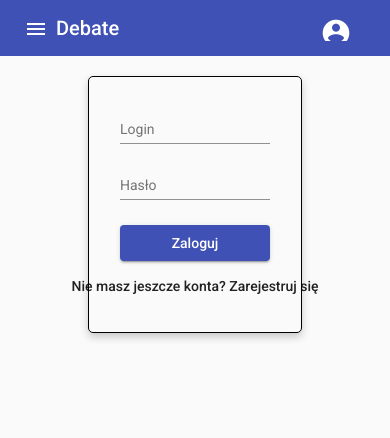
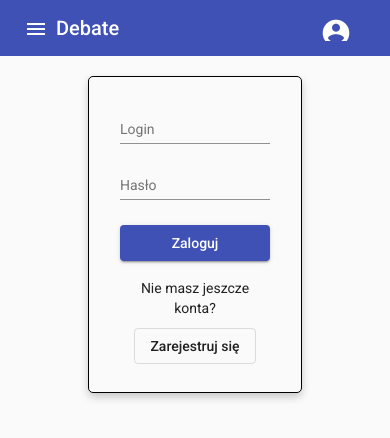
Before and after one commit to borysewicz/debate, an Angular app in the folder sources/Debate-frontend/: page /login in a window 390 px wide. Shown: the top 438 px of the page. Built offline with nearby package versions, Linux system fonts and the light colour scheme; what ngx-cookie-service would draw is missing.

Commit message:
Fix responsivness on login page

```diff
--- a/sources/Debate-frontend/src/app/loginpage/loginpage.component.html
+++ b/sources/Debate-frontend/src/app/loginpage/loginpage.component.html
@@ -10,7 +10,10 @@
                 <input matInput type="password" placeholder="Wprowadź swoje hasło" [(ngModel)]="model.password" name="password">
             </mat-form-field>
             <button mat-raised-button class="w100 submit-button" color="primary" type="submit" >Zaloguj</button>
-            <a mat-button class="go-register-button" routerLink="/register">Nie masz jeszcze konta? Zarejestruj się</a>
+            <div style="text-align: center; margin-top: 10px;">
+                Nie masz jeszcze konta?
+                <a mat-stroked-button routerLink="/register">Zarejestruj się</a>
+            </div>
         </form>
     </div>
 </div>
--- a/sources/Debate-frontend/src/app/loginpage/loginpage.component.scss
+++ b/sources/Debate-frontend/src/app/loginpage/loginpage.component.scss
@@ -24,12 +24,10 @@
   padding: 2em;
 }
 
-.go-register-button {
-  display: flex;
-  justify-content: center;
+.submit-button {
+  margin: 0.5em 0;
 }
 
-.submit-button {
-  margin: 0.5em 0;
-
+.mat-stroked-button{
+  margin-top: 10px;
 }
```
Also changed, not shown: 1 other file (tests, documents, lock files or other folders).
